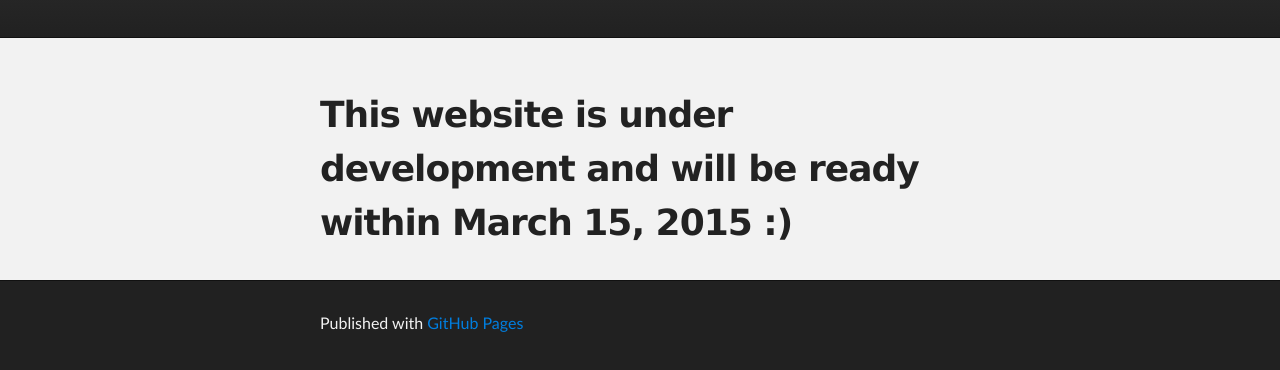
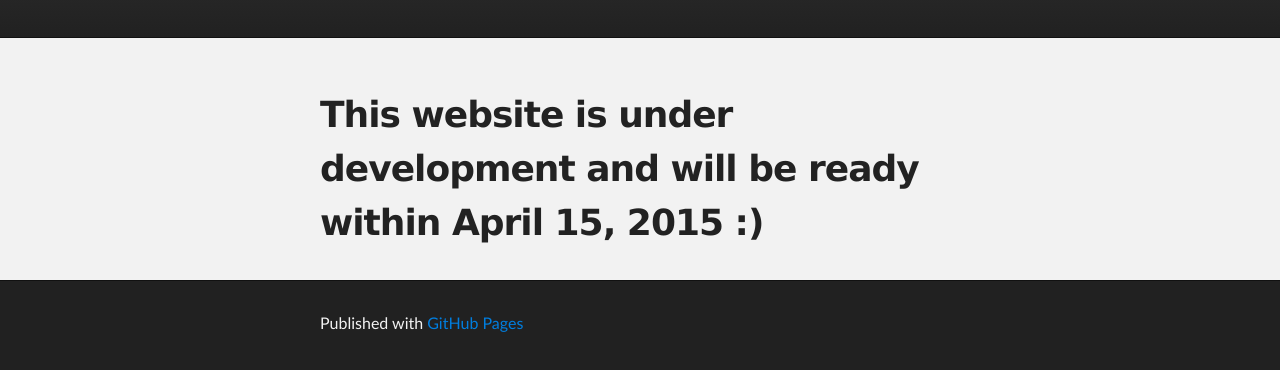
Before and after one commit to archisman-panigrahi/archisman-panigrahi.github.io, a plain HTML site: page index.html in a window 1280 px wide. Shown: the part 136-506 px from the top of the page. Drawn offline with Linux system fonts and the light colour scheme.

Commit message:
Let's make it April 15 :(

```diff
--- a/index.html
+++ b/index.html
@@ -27,7 +27,7 @@
     <!-- MAIN CONTENT -->
     <div id="main_content_wrap" class="outer">
       <section id="main_content" class="inner">
-        <h1>This website is under development and will be ready within March 15, 2015 :)</h1>
+        <h1>This website is under development and will be ready within April 15, 2015 :)</h1>
       </section>
     </div>
 
```
